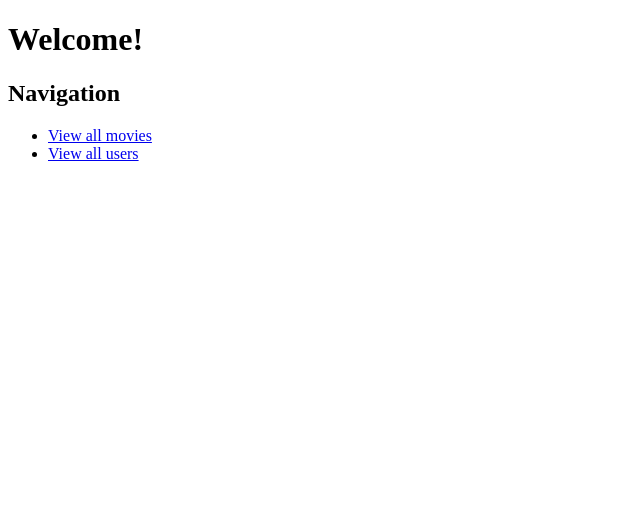
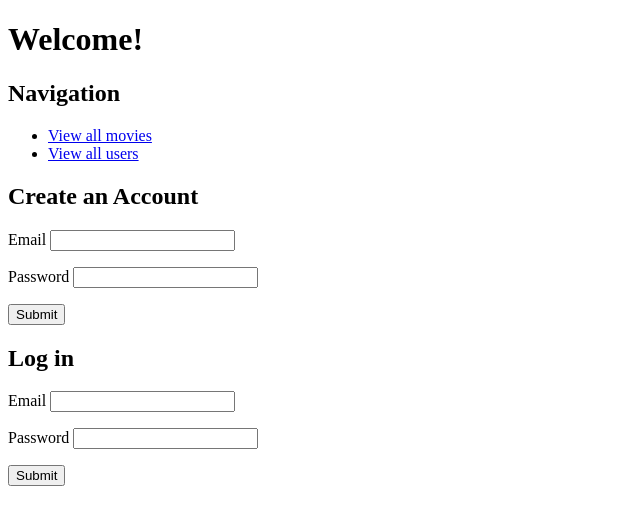
Before and after one commit to thisteensy/hb_lab_ratings, a Flask app: page / in a window 1280 px wide. Shown: the top 525 px of the page, without its empty margins (0-640 px from the left). Run offline with Flask 2, Linux system fonts and the light colour scheme.

Commit message:
complete all functions, routes and templates
Co-authored-by: Kristen Sutherland <kristen1286@gmail.com>

```diff
--- a/crud.py
+++ b/crud.py
@@ -52,6 +52,11 @@ def get_users():
 
     return User.query.all()
 
+def get_user_by_email(email):
+    """get user by email"""
+
+    return User.query.filter(User.email == email).first()
+
 def show_user_profile(user_id):
     """return user's profile"""
 
--- a/server.py
+++ b/server.py
@@ -52,6 +52,39 @@ def user_profile(user_id):
 
     return render_template("user_profile.html", user=user)
 
+@app.route('/users', methods=['POST'])
+def register_user():
+    """create a new user"""
+
+    email = request.form.get('email')
+    password =  request.form.get('password')
+
+    user = crud.get_user_by_email(email)
+    if user:
+        flash('Cannot create an account with that email. Try again.')
+    else:
+        crud.create_user(email, password)
+        flash('Account created! Please log in.')
+
+    return redirect('/')
+
+@app.route('/login', methods=['POST'])
+def login_user():
+    """add and check for user login"""
+
+    email = request.form['email']
+    password = request.form['password']
+
+    user = crud.get_user_by_email(email)
+
+    if user:
+        if password == user.password:
+            flash("You've logged in!")
+            return redirect('/')
+        else:
+            flash("Incorrect password. Try again.")
+            return redirect('/')
+
 if __name__ == '__main__':
     connect_to_db(app)
     app.run(host='0.0.0.0', debug=True)
--- a/templates/base.html
+++ b/templates/base.html
@@ -10,6 +10,13 @@
     {% block head %}{% endblock %}
   </head>
   <body>
+    {% for msg in get_flashed_messages() %}
+      <p class="flash-msg">
+        {{ msg }}
+      </p>
+    {% endfor %}
+
+
     {% block body %}{% endblock %}
 
     {% block after_body %}{% endblock %}
--- a/templates/homepage.html
+++ b/templates/homepage.html
@@ -9,4 +9,34 @@
     <li><a href="/movies">View all movies</a></li>
     <li><a href="/users">View all users</a></li>
   </ul>
+
+  <h2>Create an Account</h2>
+  <form action="/users" method="POST">
+    <p>
+      Email <input type="text" name="email">
+    </p>
+
+    <p>
+      Password <input type="password" name="password">
+    </p>
+
+    <p>
+      <input type="submit">
+    </p>
+  </form>
+  <h2>Log in</h2>
+  <form action="/login" method="POST">
+    <p>
+      Email <input type="text" name="email">
+    </p>
+
+    <p>
+      Password <input type="password" name="password">
+    </p>
+
+    <p>
+      <input type="submit">
+    </p>
+  </form>
+
 {% endblock %}
```
